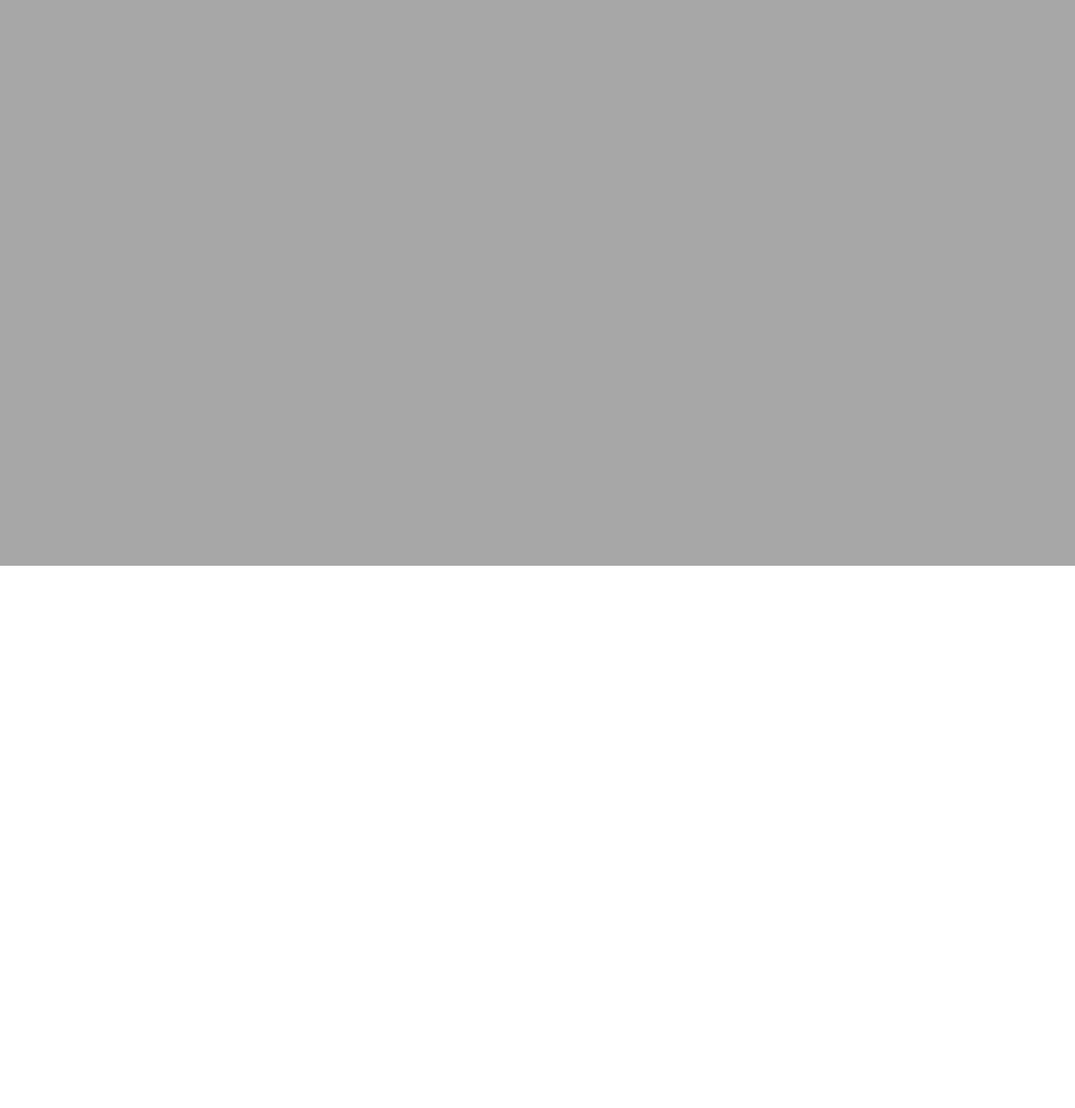
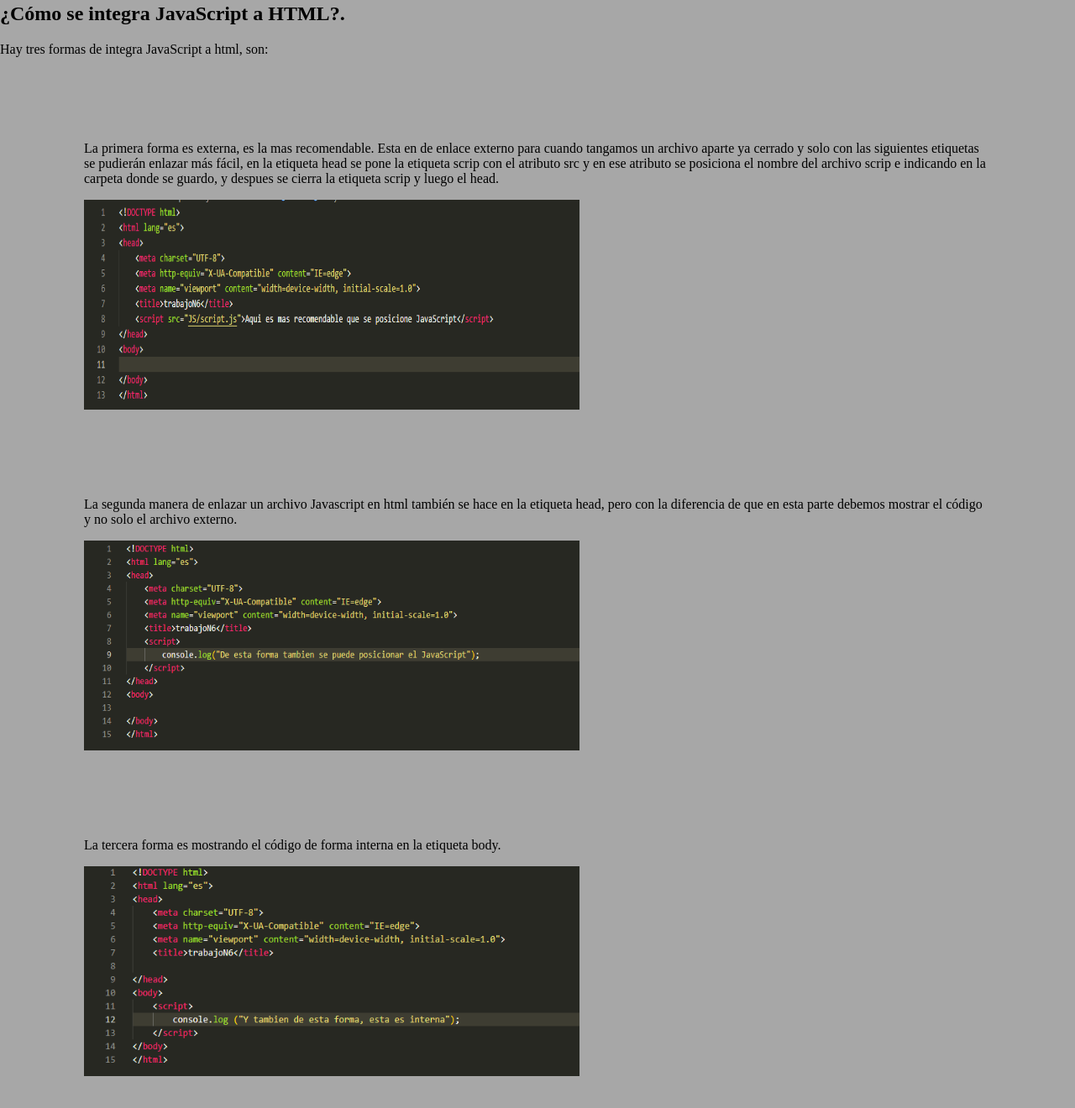
Before and after one commit to Mercadonatali/investivacionJS, a plain HTML site: page index.html in a window 1280 px wide. Shown: the part 436-1756 px from the top of the page at 84% size. Before the commit the page ends 1110 px from the top, so only its background shows below. Drawn offline with Linux system fonts and the light colour scheme.

Commit message:
Respuesta 2

```diff
--- a/CSS/style.css
+++ b/CSS/style.css
@@ -18,10 +18,9 @@ header{
 
 #parent{
     background-color: rgb(167, 167, 167);
-    height: 1000px;
+    height: 1000000px;
 
 }
-
 .titulo{
     font-family: sans-serif;
     font-size:20;
@@ -35,3 +34,29 @@ header{
     font-family:'Times New Roman', Times, serif ;
     font-size:12;
 }
+.respuesta2{
+    font-family: sans-serif;
+    font-size:20;
+}
+.forma{
+    font-family:'Times New Roman', Times, serif ;
+    font-size:12;
+}
+.img1{
+    font-family:'Times New Roman', Times, serif ;
+    font-size:12;
+    margin: 100px;
+}
+
+.img2{
+    font-family:'Times New Roman', Times, serif ;
+    font-size:12;
+    margin: 100px;
+
+}
+.img3{
+    font-family:'Times New Roman', Times, serif ;
+    font-size:12;
+    margin: 100px;
+
+}
--- a/index.html
+++ b/index.html
@@ -39,7 +39,30 @@
                 <li>En el 2009 se lanzo el ECMAScrip 5, es el que más funciona en todos los navegadores.</li>
             </ul>
         </div>
+        <div class="Repuesta2">
+            <h2>¿Cómo se integra JavaScript a HTML?.</h2>
+            <div class="forma">
+                <p>Hay tres formas de integra JavaScript a html, son:
 
+                    <div class="img1">
+                        <p>La primera forma es externa, es la mas recomendable. Esta en de enlace externo para cuando tangamos un archivo aparte ya cerrado y solo con las siguientes etiquetas se pudierán enlazar más fácil, en la etiqueta head se pone la etiqueta scrip con el atributo src y en ese atributo se posiciona el nombre del archivo scrip e indicando en la carpeta donde se guardo, y despues se cierra la etiqueta scrip y luego el head.
+                        </p>
+                        <img src="imagenes\primeraopci.png" alt="opción uno" title="opción1" width="590" height="250">
+                    </div>
+                    <div class="img2">
+                        <p>La segunda manera de enlazar un archivo Javascript en html también se hace en la etiqueta head, pero con la diferencia de que en esta parte debemos mostrar el código y no solo el archivo externo.
+                        </p>
+                        <img src="imagenes\segundaopci.png" alt="opción dos" title="opción2" width="590" height="250">
+                    </div>
+                    <div class="img3">
+                        <p>La tercera forma es mostrando el código de forma interna en la etiqueta body.
+                        </p>
+                        <img src="imagenes\terceraopci.png" alt="opción tres" title="opción3" width="590" height="250">
+                    </div>
+
+                </p>
+            </div>
+        </div>
 
     </div>
 </body>
```
Also changed, not shown: imagenes/primeraopci.png (added), imagenes/segundaopci.png (added), imagenes/terceraopci.png (added).
